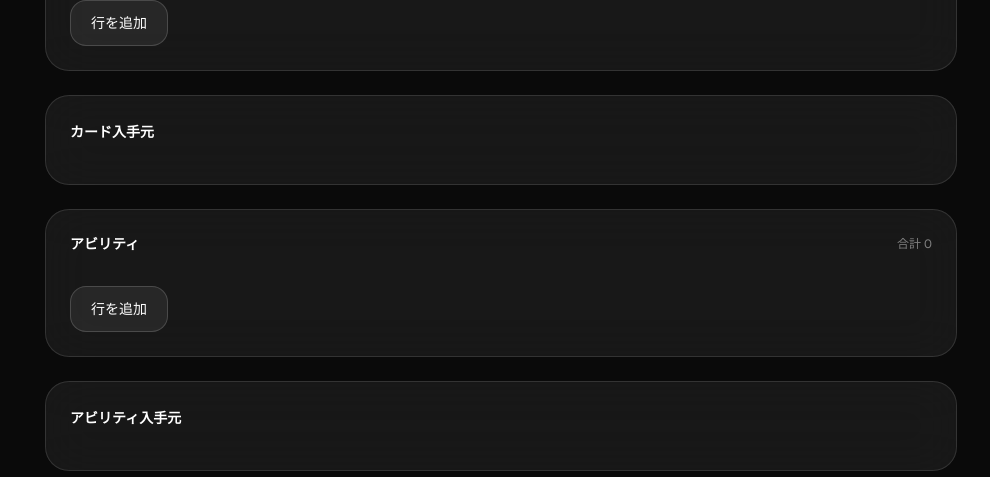
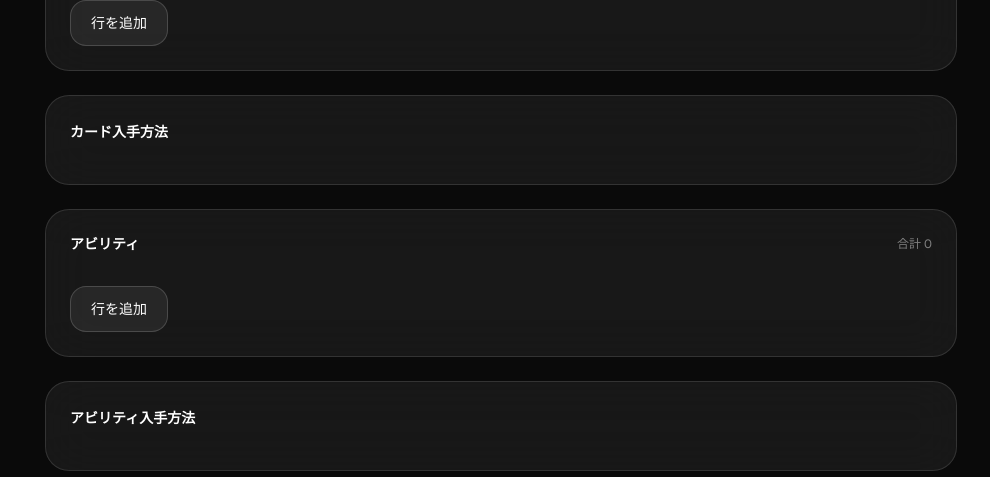
Before and after one commit to SoloSx/mmsf-perfect-battle-organizer, a Next.js app: page /editor in a window 1280 px wide. Shown: the part 920-1397 px from the top of the page, without its empty margins (283-1273 px from the left). Built offline with nearby package versions, Linux system fonts and the light colour scheme.

Commit message:
feat:rename acquisition labels

```diff
--- a/components/build-editor-page.tsx
+++ b/components/build-editor-page.tsx
@@ -461,7 +461,7 @@ function SourceListEditor({
               onChange={(event) =>
                 onChange(entries.map((item) => (item.id === entry.id ? { ...item, source: event.target.value } : item)))
               }
-              placeholder="入手元"
+              placeholder="入手方法"
               className="field-shell"
             />
             <input
@@ -862,7 +862,7 @@ export function BuildEditorPage() {
           />
 
           <SourceListEditor
-            title="カード入手元"
+            title="カード入手方法"
             entries={draft.commonSections.cardSources}
             onChange={(entries) => updateCommon("cardSources", entries)}
             nameSuggestions={cardSuggestions}
@@ -877,7 +877,7 @@ export function BuildEditorPage() {
           />
 
           <SourceListEditor
-            title="アビリティ入手元"
+            title="アビリティ入手方法"
             entries={draft.commonSections.abilitySources}
             onChange={(entries) => updateCommon("abilitySources", entries)}
             nameSuggestions={abilitySuggestions}
```
